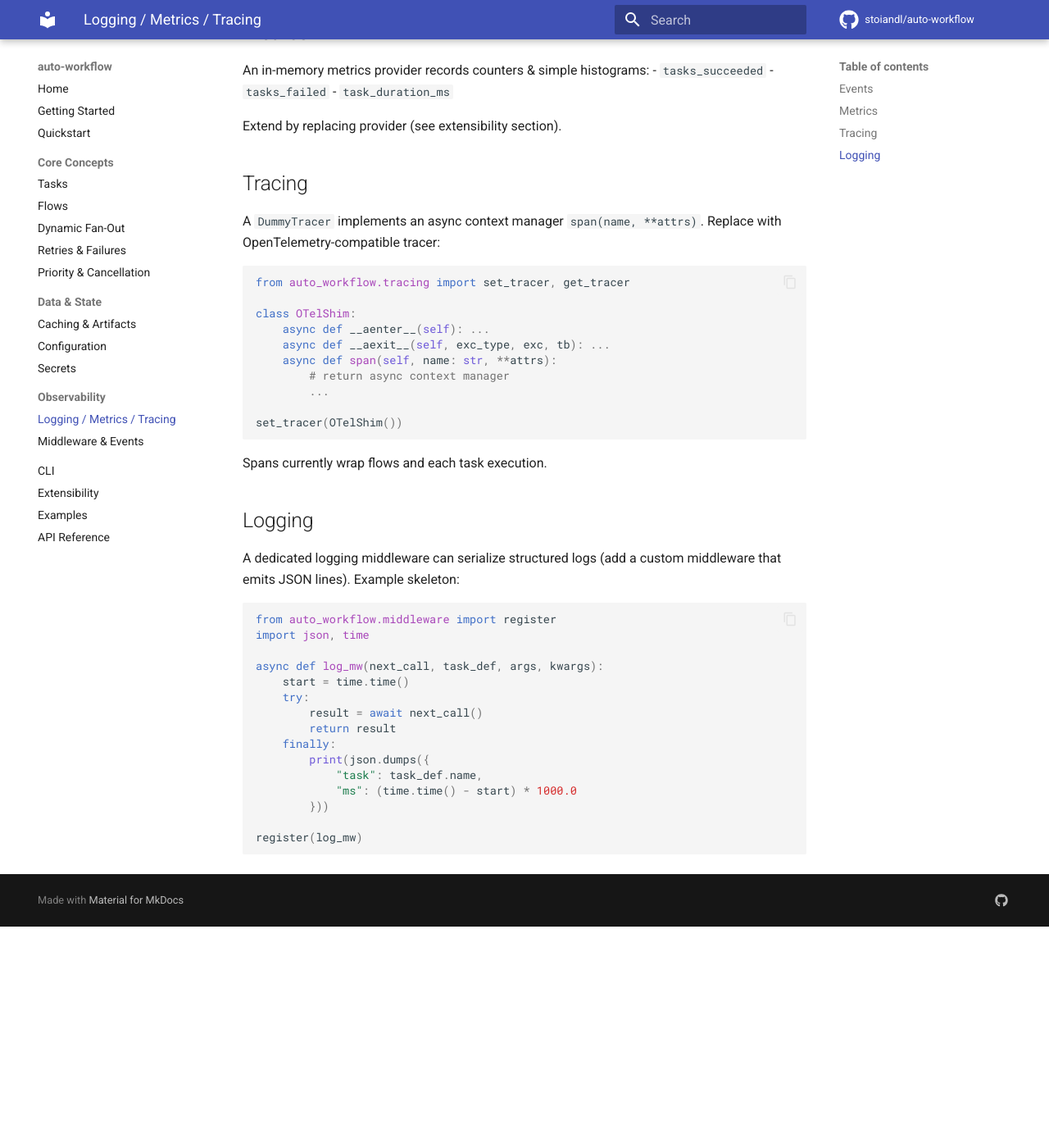
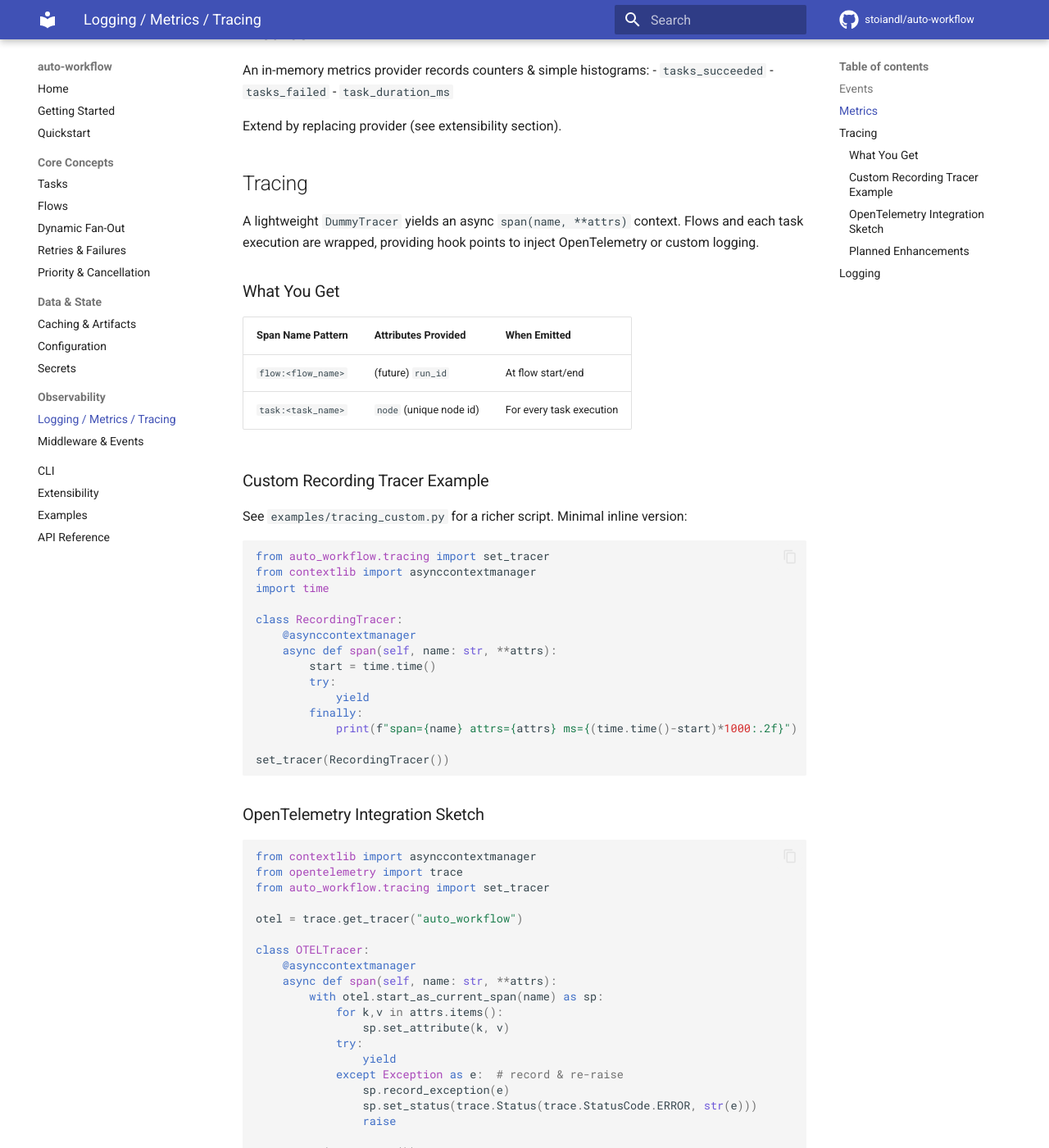
Before and after one commit to stoiandl/auto-workflow, an MkDocs documentation site: the page built from docs/observability.md, in a window 1280 px wide and 1400 px high, scrolled down 365 px. Shown: the whole window at 82% size. Built offline with MkDocs 1.6.1 and Material for MkDocs 9.7.7, drawn with Linux system fonts in a browser that asks for light colours; comment, search, counter and statistics services are not loaded; before the commit the page ends 1495 px from its top, so only the background shows below that; some of the changed text lies outside the part shown.

Commit message:
docs: enhance README with examples overview; expand examples & observability docs; wrap long line in tracing example

````diff
--- a/docs/observability.md
+++ b/docs/observability.md
@@ -20,20 +20,62 @@ An in-memory metrics provider records counters & simple histograms:
 Extend by replacing provider (see extensibility section).
 
 ## Tracing
-A `DummyTracer` implements an async context manager `span(name, **attrs)`. Replace with OpenTelemetry-compatible tracer:
+A lightweight `DummyTracer` yields an async `span(name, **attrs)` context. Flows and each task execution are wrapped, providing hook points to inject OpenTelemetry or custom logging.
+
+### What You Get
+| Span Name Pattern | Attributes Provided | When Emitted |
+|-------------------|--------------------|--------------|
+| `flow:<flow_name>` | (future) `run_id` | At flow start/end |
+| `task:<task_name>` | `node` (unique node id) | For every task execution |
+
+### Custom Recording Tracer Example
+See `examples/tracing_custom.py` for a richer script. Minimal inline version:
 ```python
-from auto_workflow.tracing import set_tracer, get_tracer
+from auto_workflow.tracing import set_tracer
+from contextlib import asynccontextmanager
+import time
 
-class OTelShim:
-    async def __aenter__(self): ...
-    async def __aexit__(self, exc_type, exc, tb): ...
+class RecordingTracer:
+    @asynccontextmanager
     async def span(self, name: str, **attrs):
-        # return async context manager
-        ...
+        start = time.time()
+        try:
+            yield
+        finally:
+            print(f"span={name} attrs={attrs} ms={(time.time()-start)*1000:.2f}")
 
-set_tracer(OTelShim())
+set_tracer(RecordingTracer())
 ```
-Spans currently wrap flows and each task execution.
+
+### OpenTelemetry Integration Sketch
+```python
+from contextlib import asynccontextmanager
+from opentelemetry import trace
+from auto_workflow.tracing import set_tracer
+
+otel = trace.get_tracer("auto_workflow")
+
+class OTELTracer:
+    @asynccontextmanager
+    async def span(self, name: str, **attrs):
+        with otel.start_as_current_span(name) as sp:
+            for k,v in attrs.items():
+                sp.set_attribute(k, v)
+            try:
+                yield
+            except Exception as e:  # record & re-raise
+                sp.record_exception(e)
+                sp.set_status(trace.Status(trace.StatusCode.ERROR, str(e)))
+                raise
+
+set_tracer(OTELTracer())
+```
+
+### Planned Enhancements
+- Error flag & retry metrics as span attributes
+- Cache hit / dedup indicators
+- Executor type annotation (`async|thread|process`)
+- Optional span sampling configuration
 
 ## Logging
 A dedicated logging middleware can serialize structured logs (add a custom middleware that emits JSON lines). Example skeleton:
````
Also changed, not shown: README.md (+22 -0 lines), docs/examples.md (+36 -0 lines), 1 other file.
